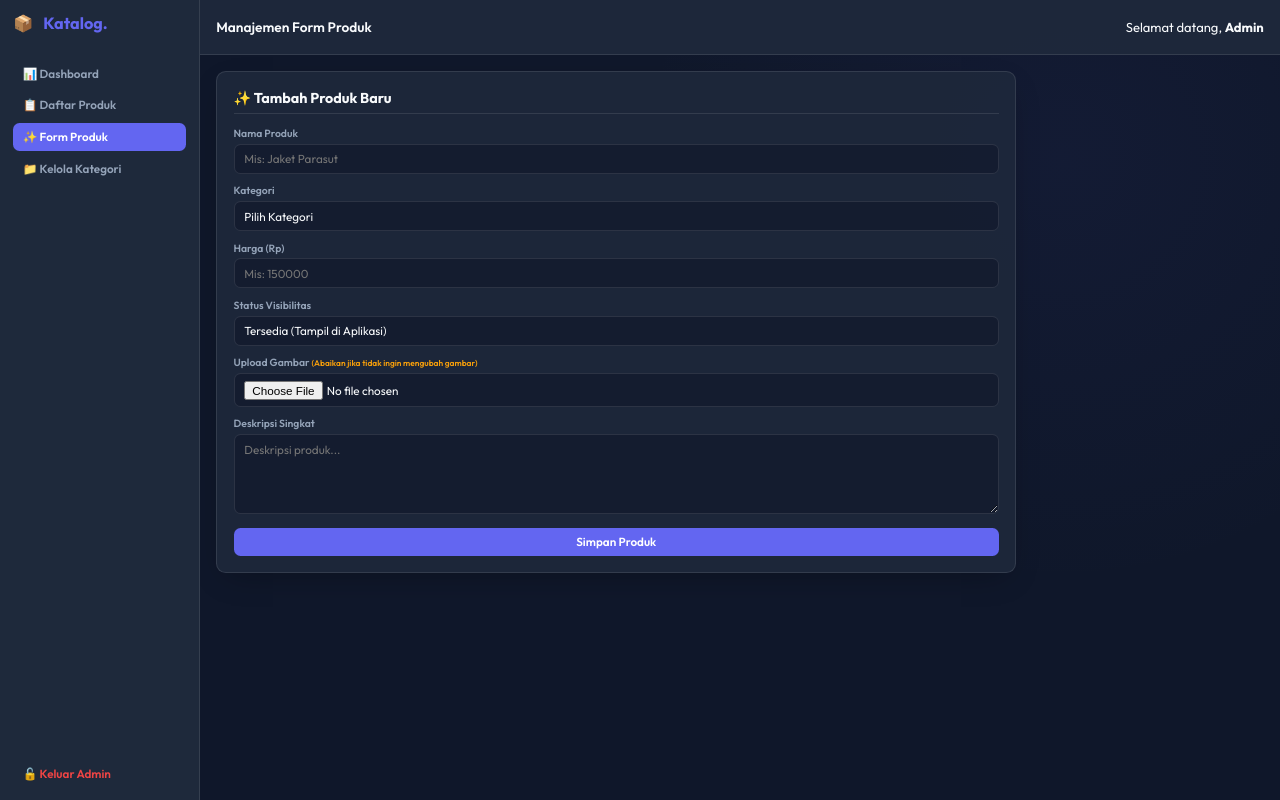
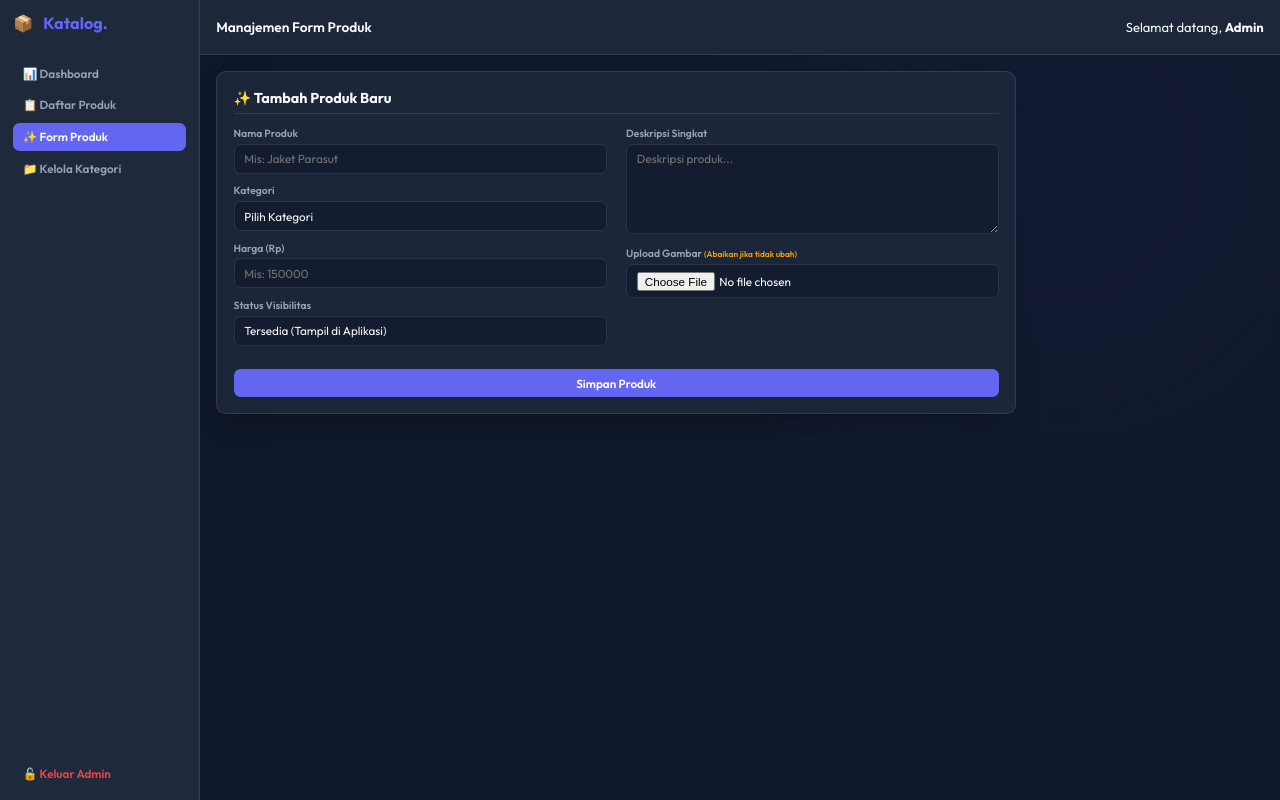
Before and after one commit to sidqyy/katalog, a PHP site: page /admin.php in a window 1280 px wide, after a click on "✨ Form Produk". Run offline with PHP 8.4, Linux system fonts and the light colour scheme; the visitor is signed in with stand-in values (Sample User, id 1); tables that the repository leaves empty or names only in its code hold one stand-in row (values such as "Sample post"); grey boxes marked "Sample" are stand-in pictures.

Commit message:
style: rearrange product form into 2 columns

```diff
--- a/admin.php
+++ b/admin.php
@@ -566,6 +566,9 @@ if ($is_logged_in) {
                             <input type="hidden" name="id_produk" id="inputId">
                             <input type="hidden" name="gambar_lama" id="inputGambarLama">
 
+                            <div style="display: grid; grid-template-columns: repeat(auto-fit, minmax(300px, 1fr)); gap: 1.5rem;">
+                                <!-- Kolom Kiri -->
+                                <div>
                                     <div class="form-group">
                                         <label>Nama Produk</label>
                                         <input type="text" name="nama_produk" id="inputNama" required placeholder="Mis: Jaket Parasut">
@@ -590,23 +593,31 @@ if ($is_logged_in) {
                                             <option value="0">Habis / Sembunyikan</option>
                                         </select>
                                     </div>
+                                </div>
+
+                                <!-- Kolom Kanan -->
+                                <div>
                                     <div class="form-group">
-                                <label>Upload Gambar <span style="font-size: 0.8em; color: var(--warning);">(Abaikan jika tidak ingin mengubah gambar)</span></label>
+                                        <label>Deskripsi Singkat</label>
+                                        <textarea name="deskripsi" id="inputDeskripsi" required placeholder="Deskripsi produk..." style="min-height: 90px;"></textarea>
+                                    </div>
+                                    <div class="form-group">
+                                        <label>Upload Gambar <span style="font-size: 0.8em; color: var(--warning);">(Abaikan jika tidak ubah)</span></label>
                                         <input type="file" name="gambar" accept="image/*" id="inputGambarUpload" onchange="previewUploadImage(event)">
                                     </div>
 
                                     <!-- Container Preview Gambar -->
-                            <div class="form-group" id="previewGambarContainer" style="display: none; text-align: center; background: rgba(0,0,0,0.2); padding: 1rem; border-radius: 0.5rem; border: 1px dashed var(--surface-border);">
-                                <label style="margin-bottom: 1rem;">Preview Gambar:</label>
-                                <img id="imagePreview" alt="Preview" style="display: none; max-width: 100%; max-height: 250px; border-radius: 8px; box-shadow: 0 4px 6px rgba(0,0,0,0.3);">
+                                    <div class="form-group" id="previewGambarContainer" style="display: none; text-align: center; background: rgba(0,0,0,0.2); padding: 0.75rem; border-radius: 0.5rem; border: 1px dashed var(--surface-border);">
+                                        <label style="margin-bottom: 0.5rem;">Preview Gambar:</label>
+                                        <img id="imagePreview" alt="Preview" style="display: none; max-width: 100%; max-height: 150px; border-radius: 8px; box-shadow: 0 4px 6px rgba(0,0,0,0.3); margin: 0 auto;">
                                     </div>
-                            <div class="form-group">
-                                <label>Deskripsi Singkat</label>
-                                <textarea name="deskripsi" id="inputDeskripsi" required placeholder="Deskripsi produk..."></textarea>
+                                </div>
                             </div>
 
-                            <button type="submit" name="simpan" class="btn btn-primary" id="btnSubmit" style="width: 100%;">Simpan Produk</button>
-                            <button type="button" class="btn btn-cancel" id="btnCancel" onclick="resetForm()">Batal Edit (Buat Baru)</button>
+                            <div style="display: flex; gap: 1rem; margin-top: 1rem;">
+                                <button type="submit" name="simpan" class="btn btn-primary" id="btnSubmit" style="flex: 1;">Simpan Produk</button>
+                                <button type="button" class="btn btn-cancel" id="btnCancel" onclick="resetForm()" style="flex: 1;">Batal Edit (Buat Baru)</button>
+                            </div>
                         </form>
                     </div>
                 </div>
```
Lines whose indentation alone changed are shown as unchanged.
